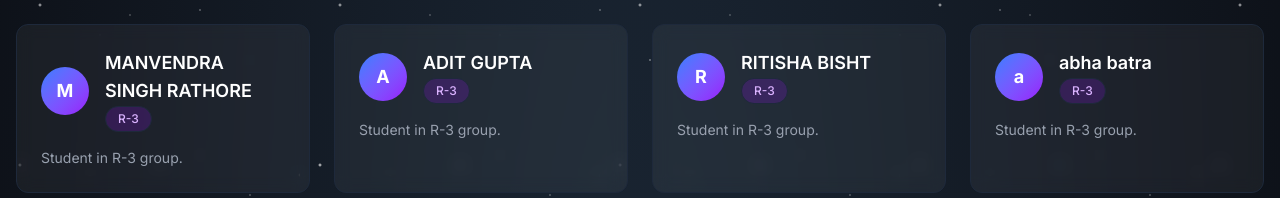
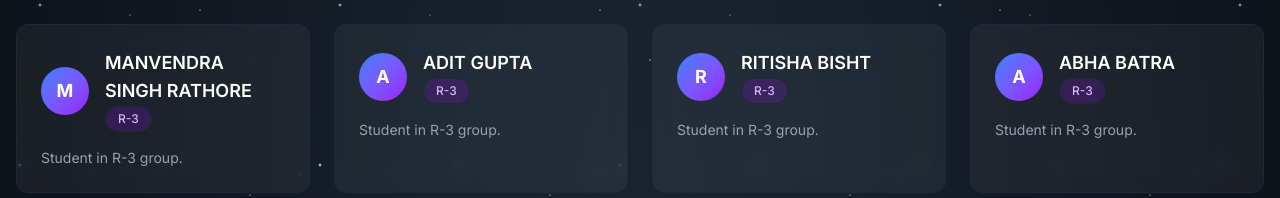
Before and after one commit to codewithayuu/itr-web, a Next.js app: page /students in a window 1280 px wide. Shown: the part 3465-3663 px from the top of the page. Built offline with nearby package versions, Linux system fonts and the light colour scheme.

Commit message:
database updated

```diff
--- a/src/components/Students.tsx
+++ b/src/components/Students.tsx
@@ -91,7 +91,7 @@ const studentsData = [
   { id: 69, name: "MANVENDRA SINGH RATHORE", group: "R-3", bio: "Student in R-3 group." },
   { id: 70, name: "ADIT GUPTA", group: "R-3", bio: "Student in R-3 group." },
   { id: 71, name: "RITISHA BISHT", group: "R-3", bio: "Student in R-3 group." },
-  { id: 72, name: "abha batra", group: "R-3", bio: "Student in R-3 group." },
+  { id: 72, name: "ABHA BATRA", group: "R-3", bio: "Student in R-3 group." },
   { id: 73, name: "SAURISH SETH", group: "R-3", bio: "Student in R-3 group." },
   { id: 74, name: "HARSH SHARMA", group: "R-3", bio: "Student in R-3 group." },
   { id: 75, name: "AMITESH RANJAN", group: "R-3", bio: "Student in R-3 group." },
```
